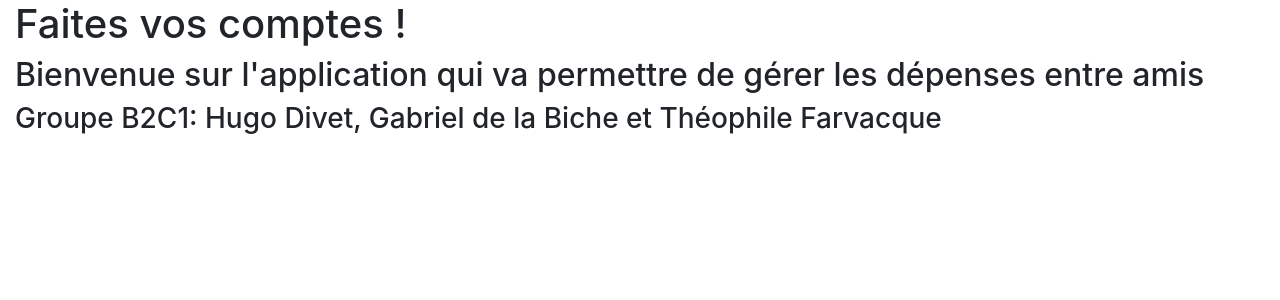
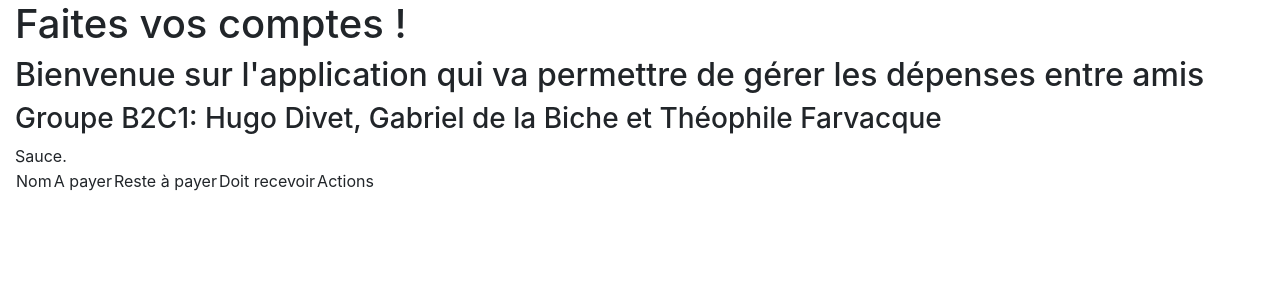
Before and after one commit to Gabdlb/Projet_Symfony_B2, a Symfony app: template templates/home/index.html.twig in a window 1280 px wide. Shown: the top 300 px of the page. Run offline with Twig, Linux system fonts and the light colour scheme; the template is opened without the code that fills it, so the values that code supplies are empty; some libraries are stand-ins or nearby versions.

Commit message:
Page d'accueil finie mais variable "personne" soit disant 'non définie'.

```diff
--- a/templates/home/index.html.twig
+++ b/templates/home/index.html.twig
@@ -9,4 +9,30 @@
 
     <h2>Bienvenue sur l'application qui va permettre de gérer les dépenses entre amis</h2>
     <h3>Groupe B2C1: Hugo Divet, Gabriel de la Biche et Théophile Farvacque</h3>
+    <table>
+        <tr>
+            <td>Nom</td>
+            <td>A payer</td>
+            <td>Reste à payer</td>
+            <td>Doit recevoir</td>
+            <td>Actions</td>
+        </tr>
+        {% if personne is defined %}
+        {% for p in personne %}
+            <tr>
+                <td>{{ p.nom }}</td>
+                <td>{{ p.apayer }}</td>
+                <td>{{ p.dette }}</td>
+                <td>{{ p.arecevoir }}</td>
+                <td>
+                    <a class="btn btn-sm btn-warning" href="{{ path("details",{"id":p.id}) }}">Voir en détails</a>
+                    <a class="btn btn-sm btn-primary" href="{{ path("personne_modifier",{"id":p.id}) }}">Modifier</a>
+                    <a class="btn btn-sm btn-danger" href="{{ path("personne_supprimer",{"id":p.id}) }}"><i class="fa fa-trash"></i></a>
+                </td>
+            </tr>
+        {% endfor %}
+        {% else %}
+            Sauce.
+        {% endif %}
+    </table>
 {% endblock %}
```
Also changed, not shown: src/Controller/PersonneController.php (+11 -5 lines).
